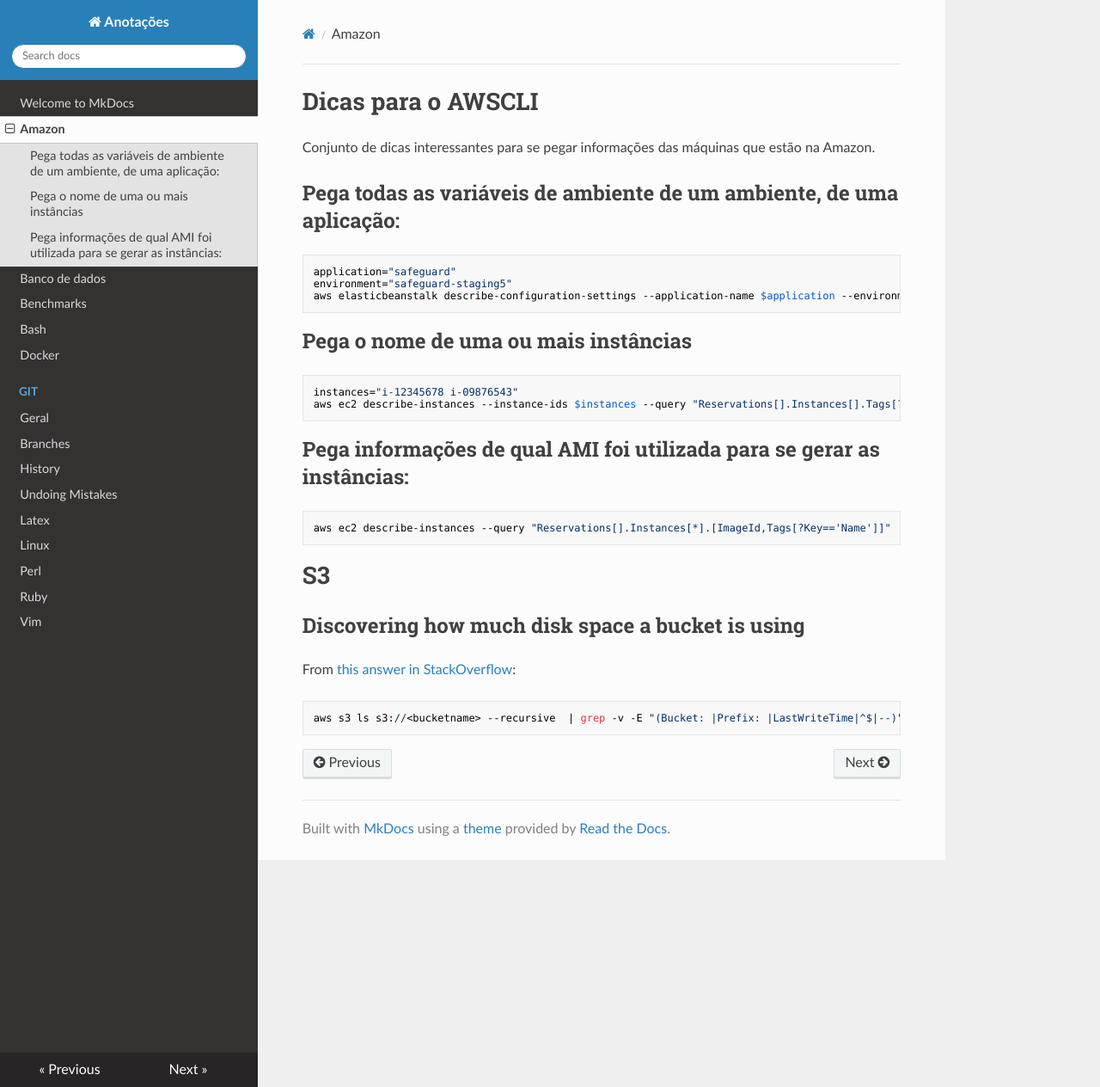
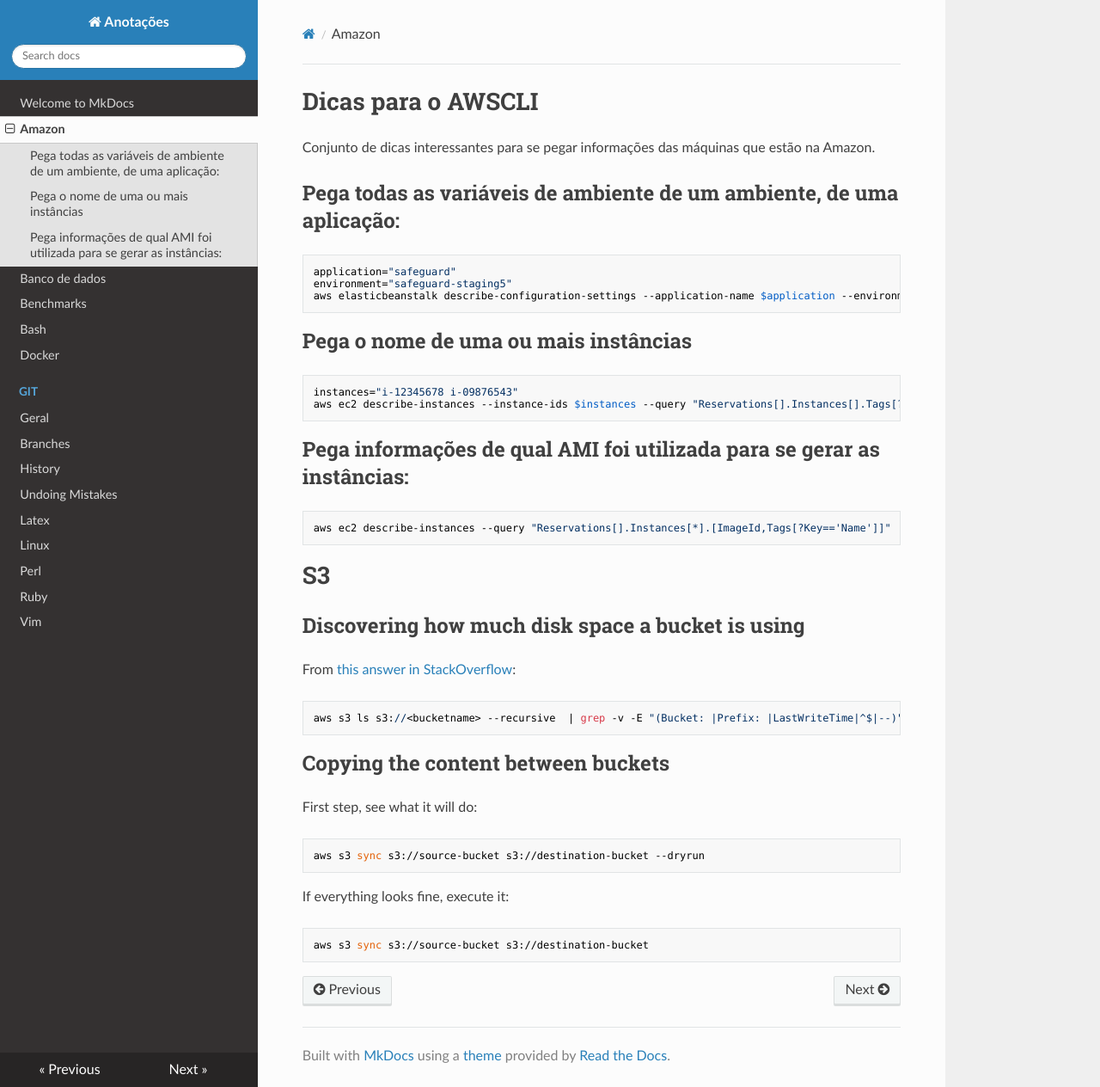
Before and after one commit to hposca/useful_notes, an MkDocs documentation site: the page built from docs/amazon.md, in a window 1280 px wide and 1264 px high. Shown: the whole window at 86% size. Built offline with MkDocs 1.6.1, drawn with Linux system fonts in a browser that asks for light colours; nearby versions of some CDN libraries; old or Windows-style settings are respelled for this version of MkDocs.

Commit message:
[AWS] Copy content between buckets

```diff
--- a/docs/amazon.md
+++ b/docs/amazon.md
@@ -30,3 +30,13 @@
 From [this answer in StackOverflow](http://stackoverflow.com/questions/8975959/aws-s3-how-do-i-see-how-much-disk-space-is-using):
 
     aws s3 ls s3://<bucketname> --recursive  | grep -v -E "(Bucket: |Prefix: |LastWriteTime|^$|--)" | awk 'BEGIN {total=0}{total+=$3}END{print total/1024/1024" MB"}'
+
+## Copying the content between buckets
+
+First step, see what it will do:
+
+    aws s3 sync s3://source-bucket s3://destination-bucket --dryrun
+
+If everything looks fine, execute it:
+
+    aws s3 sync s3://source-bucket s3://destination-bucket
```
